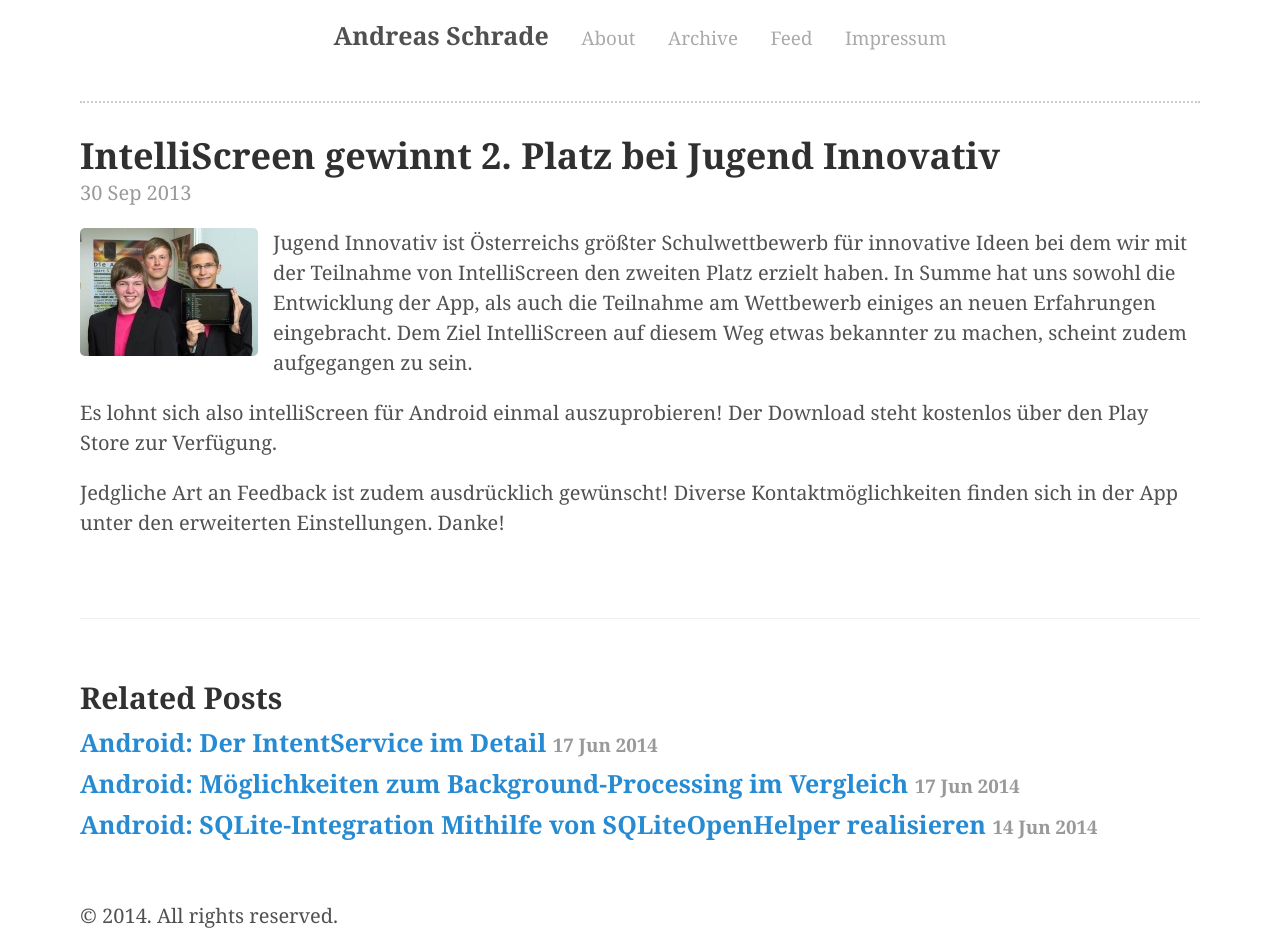
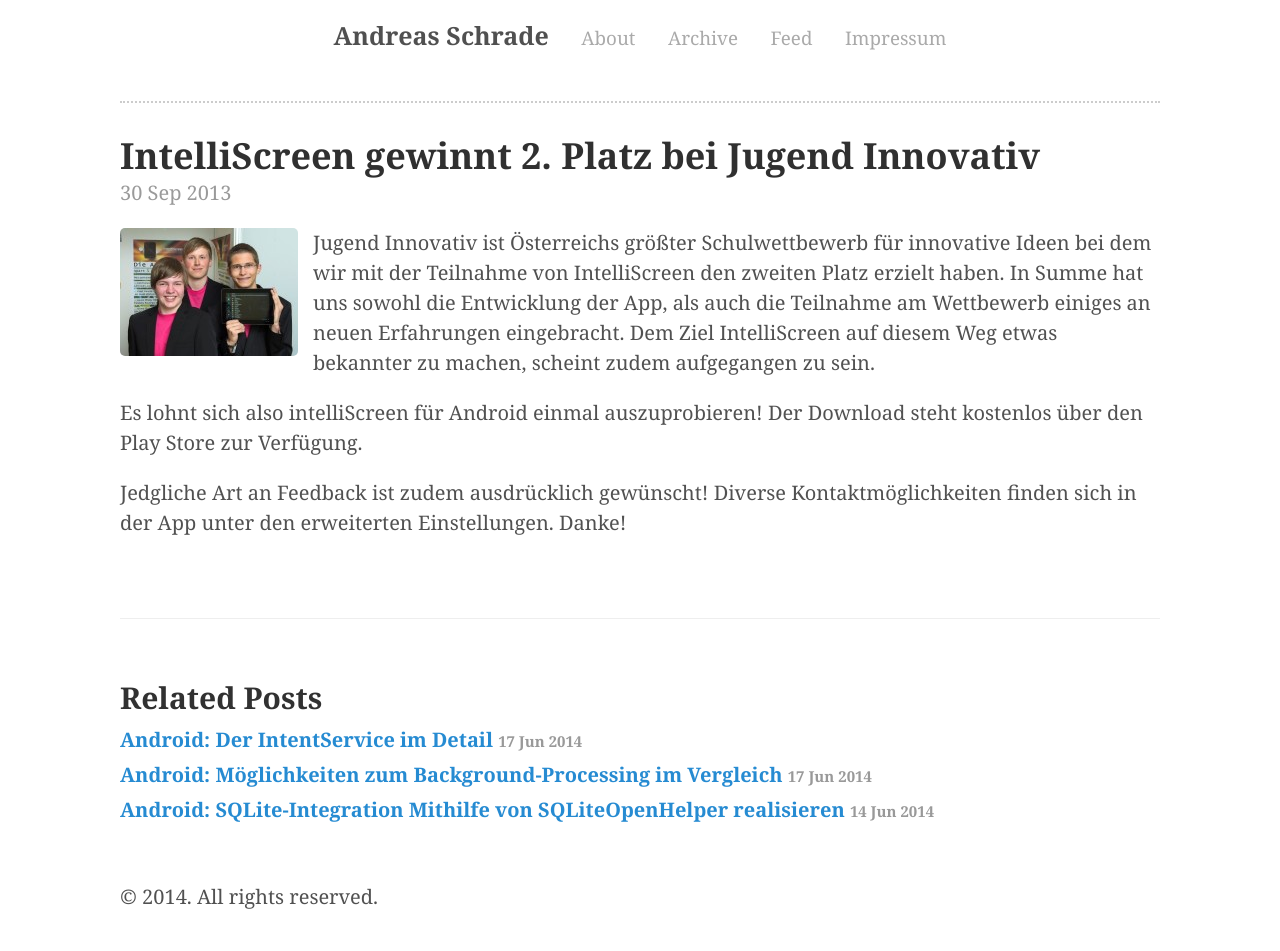
Before and after one commit to andreasschrade/andreasschrade.github.com, a Jekyll site: the page built from _posts/2013-09-30-intelliscreen-second-place.md, in a window 1280 px wide. Built offline with Jekyll 4.4.1, drawn with Linux system fonts in a browser that asks for light colours; Markdown is read by kramdown in place of the engine named in the settings.

Commit message:
improved design

```diff
--- a/public/css/poole.css
+++ b/public/css/poole.css
@@ -286,7 +286,7 @@
  */
 
 .container {
-  max-width: 58rem;
+  max-width: 54rem;
   padding-left:  1rem;
   padding-right: 1rem;
   margin-left:  auto;
@@ -386,7 +386,7 @@
   color: inherit;
 }
 
-.related-posts li hr {
+.related-posts li h3 {
   font-size: 1.0rem;
 }
 
```
